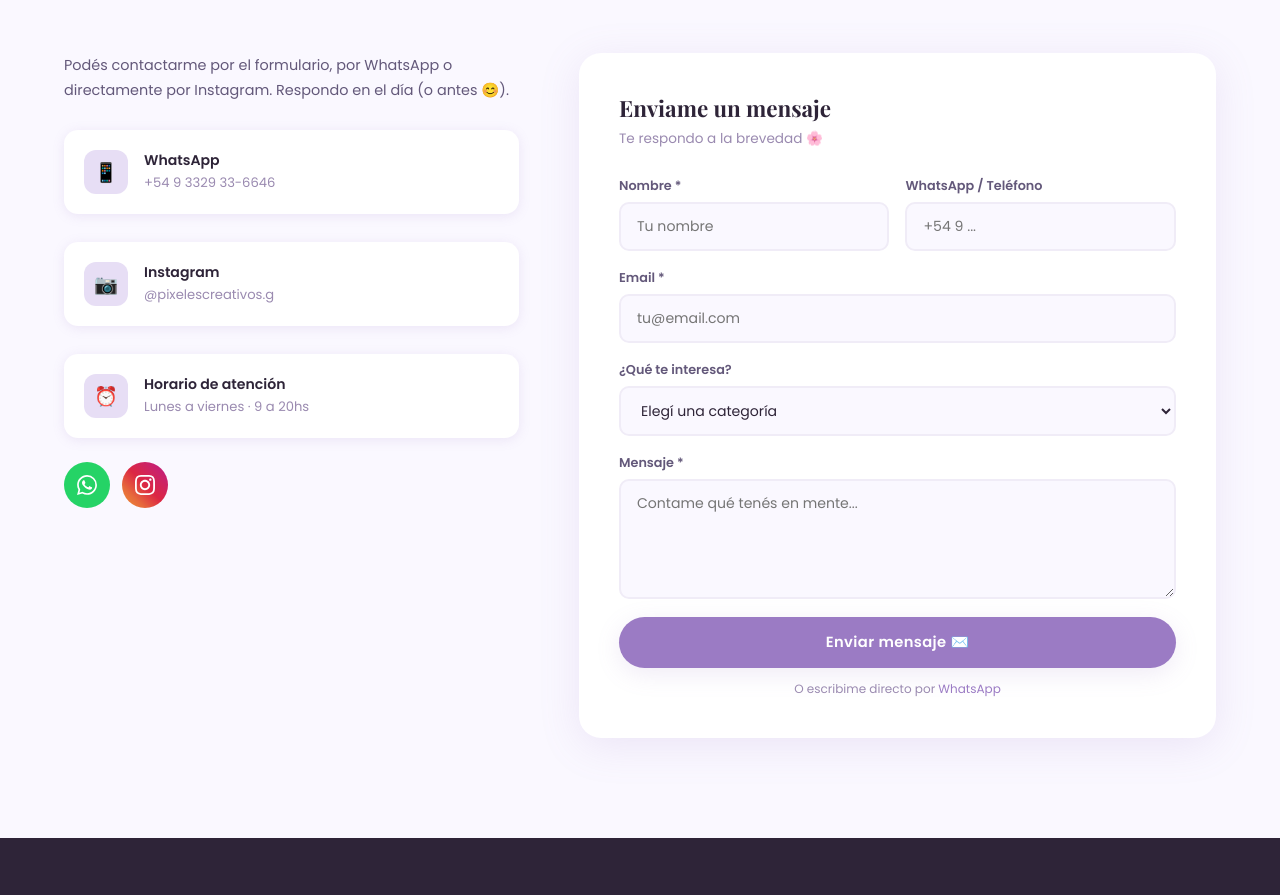
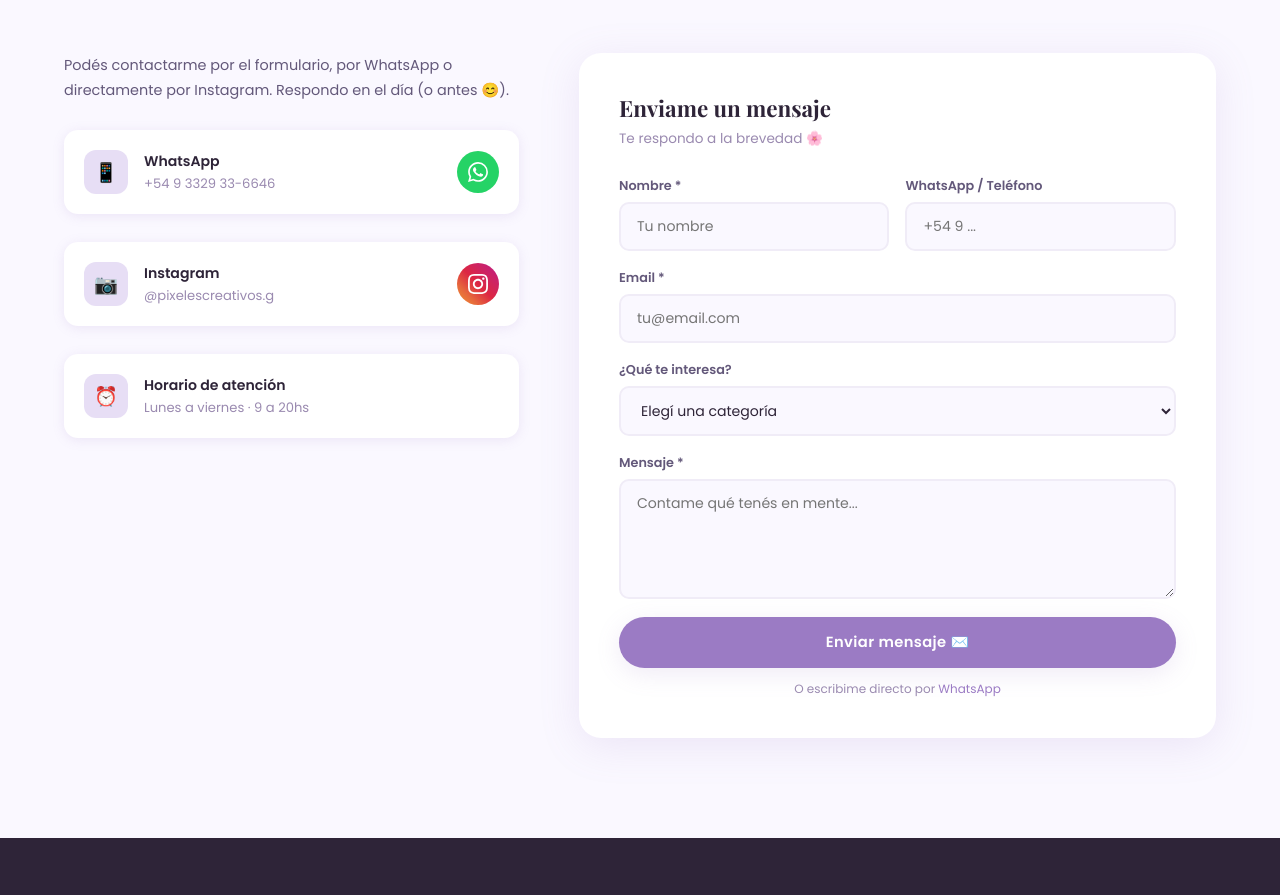
Before and after one commit to PixelesCreativos/PCGPixelesCreativosGrafica, a plain HTML site: page index.html in a window 1280 px wide. Shown: the part 5523-6418 px from the top of the page. Drawn offline with nearby package versions, Linux system fonts and the light colour scheme; no server answers; a web font is replaced by a local one.

Commit message:
Update index.html

```diff
--- a/index.html
+++ b/index.html
@@ -1026,7 +1026,7 @@
 
     .contact-item {
       display: flex;
-      align-items: flex-start;
+      align-items: center;
       gap: 16px;
       margin-top: 28px;
       padding: 20px;
@@ -1036,6 +1036,20 @@
       box-shadow: 0 2px 12px var(--shadow);
     }
     .contact-item:hover { transform: translateX(4px); box-shadow: 0 6px 24px var(--shadow); }
+    .contact-item-body { flex: 1; min-width: 0; }
+    .contact-item-action {
+      width: 42px; height: 42px;
+      border-radius: 50%;
+      display: flex; align-items: center; justify-content: center;
+      color: #fff;
+      flex-shrink: 0;
+      transition: transform var(--transition), box-shadow var(--transition);
+      text-decoration: none;
+    }
+    .contact-item-action:hover { transform: scale(1.1); box-shadow: 0 6px 18px var(--shadow-md); }
+    .contact-item-action svg { width: 20px; height: 20px; fill: currentColor; }
+    .contact-item-action.wa { background: #25D366; }
+    .contact-item-action.ig { background: linear-gradient(45deg,#f09433,#e6683c,#dc2743,#cc2366,#bc1888); }
 
     .contact-icon {
       width: 44px; height: 44px;
@@ -1903,32 +1917,33 @@
           <p style="color:var(--text-mid);font-size:0.9rem;line-height:1.7">Podés contactarme por el formulario, por WhatsApp o directamente por Instagram. Respondo en el día (o antes 😊).</p>
           <div class="contact-item">
             <div class="contact-icon">📱</div>
-            <div><div class="contact-item-title">WhatsApp</div><div class="contact-item-val">+54 9 3329 33-6646</div></div>
+            <div class="contact-item-body">
+              <div class="contact-item-title">WhatsApp</div>
+              <div class="contact-item-val">+54 9 3329 33-6646</div>
+            </div>
+            <a href="https://wa.me/5493329336646" target="_blank" class="contact-item-action wa" aria-label="Abrir WhatsApp">
+              <svg viewBox="0 0 24 24"><path d="M17.472 14.382c-.297-.149-1.758-.867-2.03-.967-.273-.099-.471-.148-.67.15-.197.297-.767.966-.94 1.164-.173.199-.347.223-.644.075-.297-.15-1.255-.463-2.39-1.475-.883-.788-1.48-1.761-1.653-2.059-.173-.297-.018-.458.13-.606.134-.133.298-.347.446-.52.149-.174.198-.298.298-.497.099-.198.05-.371-.025-.52-.075-.149-.669-1.612-.916-2.207-.242-.579-.487-.5-.669-.51-.173-.008-.371-.01-.57-.01-.198 0-.52.074-.792.372-.272.297-1.04 1.016-1.04 2.479 0 1.462 1.065 2.875 1.213 3.074.149.198 2.096 3.2 5.077 4.487.709.306 1.262.489 1.694.625.712.227 1.36.195 1.871.118.571-.085 1.758-.719 2.006-1.413.248-.694.248-1.289.173-1.413-.074-.124-.272-.198-.57-.347m-5.421 7.403h-.004a9.87 9.87 0 01-5.031-1.378l-.361-.214-3.741.982.998-3.648-.235-.374a9.86 9.86 0 01-1.51-5.26c.001-5.45 4.436-9.884 9.888-9.884 2.64 0 5.122 1.03 6.988 2.898a9.825 9.825 0 012.893 6.994c-.003 5.45-4.437 9.884-9.885 9.884m8.413-18.297A11.815 11.815 0 0012.05 0C5.495 0 .16 5.335.157 11.892c0 2.096.547 4.142 1.588 5.945L.057 24l6.305-1.654a11.882 11.882 0 005.683 1.448h.005c6.554 0 11.89-5.335 11.893-11.893a11.821 11.821 0 00-3.48-8.413z"/></svg>
+            </a>
           </div>
           <div class="contact-item">
             <div class="contact-icon">📷</div>
-            <div>
+            <div class="contact-item-body">
               <div class="contact-item-title">Instagram</div>
               <!-- 📌 REEMPLAZAR con tu usuario de Instagram real -->
               <div class="contact-item-val">@pixelescreativos.g</div>
             </div>
+            <!-- 📌 REEMPLAZAR con tu link de Instagram real -->
+            <a href="https://www.instagram.com/pixelescreativos.g" target="_blank" class="contact-item-action ig" aria-label="Abrir Instagram">
+              <svg viewBox="0 0 24 24"><path d="M12 2.163c3.204 0 3.584.012 4.85.07 3.252.148 4.771 1.691 4.919 4.919.058 1.265.069 1.645.069 4.849 0 3.205-.012 3.584-.069 4.849-.149 3.225-1.664 4.771-4.919 4.919-1.266.058-1.644.07-4.85.07-3.204 0-3.584-.012-4.849-.07-3.26-.149-4.771-1.699-4.919-4.92-.058-1.265-.07-1.644-.07-4.849 0-3.204.013-3.583.07-4.849.149-3.227 1.664-4.771 4.919-4.919 1.266-.057 1.645-.069 4.849-.069zm0-2.163c-3.259 0-3.667.014-4.947.072-4.358.2-6.78 2.618-6.98 6.98-.059 1.281-.073 1.689-.073 4.948 0 3.259.014 3.668.072 4.948.2 4.358 2.618 6.78 6.98 6.98 1.281.058 1.689.072 4.948.072 3.259 0 3.668-.014 4.948-.072 4.354-.2 6.782-2.618 6.979-6.98.059-1.28.073-1.689.073-4.948 0-3.259-.014-3.667-.072-4.947-.196-4.354-2.617-6.78-6.979-6.98-1.281-.059-1.69-.073-4.949-.073zm0 5.838c-3.403 0-6.162 2.759-6.162 6.162s2.759 6.163 6.162 6.163 6.162-2.759 6.162-6.163c0-3.403-2.759-6.162-6.162-6.162zm0 10.162c-2.209 0-4-1.79-4-4 0-2.209 1.791-4 4-4s4 1.791 4 4c0 2.21-1.791 4-4 4zm6.406-11.845c-.796 0-1.441.645-1.441 1.44s.645 1.44 1.441 1.44c.795 0 1.439-.645 1.439-1.44s-.644-1.44-1.439-1.44z"/></svg>
+            </a>
           </div>
           <div class="contact-item">
             <div class="contact-icon">⏰</div>
-            <div>
+            <div class="contact-item-body">
               <div class="contact-item-title">Horario de atención</div>
               <!-- 📌 REEMPLAZAR con tu horario real -->
               <div class="contact-item-val">Lunes a viernes · 9 a 20hs</div>
             </div>
-          </div>
-          <div class="social-links" style="margin-top:24px">
-            <a href="https://wa.me/5493329336646" target="_blank" class="social-link" style="background:#25D366;color:#fff">
-              <svg width="20" height="20" viewBox="0 0 24 24" fill="currentColor"><path d="M17.472 14.382c-.297-.149-1.758-.867-2.03-.967-.273-.099-.471-.148-.67.15-.197.297-.767.966-.94 1.164-.173.199-.347.223-.644.075-.297-.15-1.255-.463-2.39-1.475-.883-.788-1.48-1.761-1.653-2.059-.173-.297-.018-.458.13-.606.134-.133.298-.347.446-.52.149-.174.198-.298.298-.497.099-.198.05-.371-.025-.52-.075-.149-.669-1.612-.916-2.207-.242-.579-.487-.5-.669-.51-.173-.008-.371-.01-.57-.01-.198 0-.52.074-.792.372-.272.297-1.04 1.016-1.04 2.479 0 1.462 1.065 2.875 1.213 3.074.149.198 2.096 3.2 5.077 4.487.709.306 1.262.489 1.694.625.712.227 1.36.195 1.871.118.571-.085 1.758-.719 2.006-1.413.248-.694.248-1.289.173-1.413-.074-.124-.272-.198-.57-.347m-5.421 7.403h-.004a9.87 9.87 0 01-5.031-1.378l-.361-.214-3.741.982.998-3.648-.235-.374a9.86 9.86 0 01-1.51-5.26c.001-5.45 4.436-9.884 9.888-9.884 2.64 0 5.122 1.03 6.988 2.898a9.825 9.825 0 012.893 6.994c-.003 5.45-4.437 9.884-9.885 9.884m8.413-18.297A11.815 11.815 0 0012.05 0C5.495 0 .16 5.335.157 11.892c0 2.096.547 4.142 1.588 5.945L.057 24l6.305-1.654a11.882 11.882 0 005.683 1.448h.005c6.554 0 11.89-5.335 11.893-11.893a11.821 11.821 0 00-3.48-8.413z"/></svg>
-            </a>
-            <!-- 📌 REEMPLAZAR con tu link de Instagram real -->
-            <a href="https://www.instagram.com/pixelescreativos.g" target="_blank" class="social-link" style="background:linear-gradient(45deg,#f09433,#e6683c,#dc2743,#cc2366,#bc1888);color:#fff">
-              <svg width="20" height="20" viewBox="0 0 24 24" fill="currentColor"><path d="M12 2.163c3.204 0 3.584.012 4.85.07 3.252.148 4.771 1.691 4.919 4.919.058 1.265.069 1.645.069 4.849 0 3.205-.012 3.584-.069 4.849-.149 3.225-1.664 4.771-4.919 4.919-1.266.058-1.644.07-4.85.07-3.204 0-3.584-.012-4.849-.07-3.26-.149-4.771-1.699-4.919-4.92-.058-1.265-.07-1.644-.07-4.849 0-3.204.013-3.583.07-4.849.149-3.227 1.664-4.771 4.919-4.919 1.266-.057 1.645-.069 4.849-.069zm0-2.163c-3.259 0-3.667.014-4.947.072-4.358.2-6.78 2.618-6.98 6.98-.059 1.281-.073 1.689-.073 4.948 0 3.259.014 3.668.072 4.948.2 4.358 2.618 6.78 6.98 6.98 1.281.058 1.689.072 4.948.072 3.259 0 3.668-.014 4.948-.072 4.354-.2 6.782-2.618 6.979-6.98.059-1.28.073-1.689.073-4.948 0-3.259-.014-3.667-.072-4.947-.196-4.354-2.617-6.78-6.979-6.98-1.281-.059-1.69-.073-4.949-.073zm0 5.838c-3.403 0-6.162 2.759-6.162 6.162s2.759 6.163 6.162 6.163 6.162-2.759 6.162-6.163c0-3.403-2.759-6.162-6.162-6.162zm0 10.162c-2.209 0-4-1.79-4-4 0-2.209 1.791-4 4-4s4 1.791 4 4c0 2.21-1.791 4-4 4zm6.406-11.845c-.796 0-1.441.645-1.441 1.44s.645 1.44 1.441 1.44c.795 0 1.439-.645 1.439-1.44s-.644-1.44-1.439-1.44z"/></svg>
-            </a>
           </div>
         </div>
 
```
